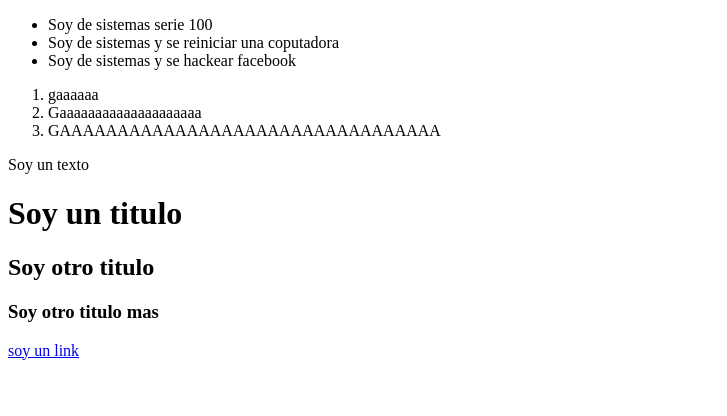
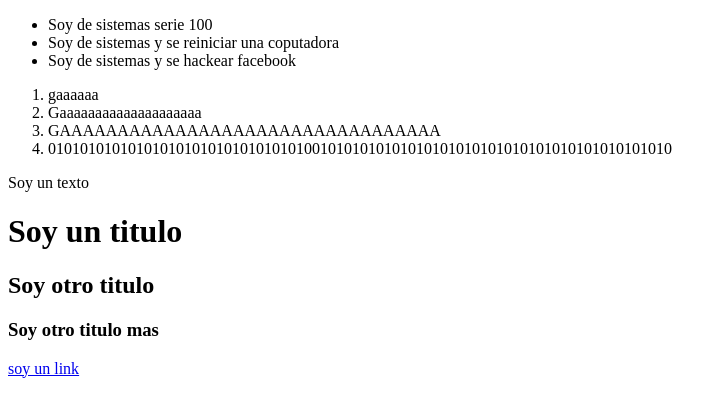
Before and after one commit to Yhampier26/Desarrollo_Web, a plain HTML site: page index.html in a window 1280 px wide. Shown: the whole page, without its empty margins (0-727 px from the left). Drawn offline with Linux system fonts and the light colour scheme.

Commit message:
anadido 010101

```diff
--- a/index.html
+++ b/index.html
@@ -27,6 +27,7 @@
             <li>gaaaaaa</li>
             <li>Gaaaaaaaaaaaaaaaaaaaa</li>
             <li>GAAAAAAAAAAAAAAAAAAAAAAAAAAAAAAAAA</li>
+            <li>010101010101010101010101010101010010101010101010101010101010101010101010101010</li>
         </ol>
     </main><!--parte mas visible -->
 
```
